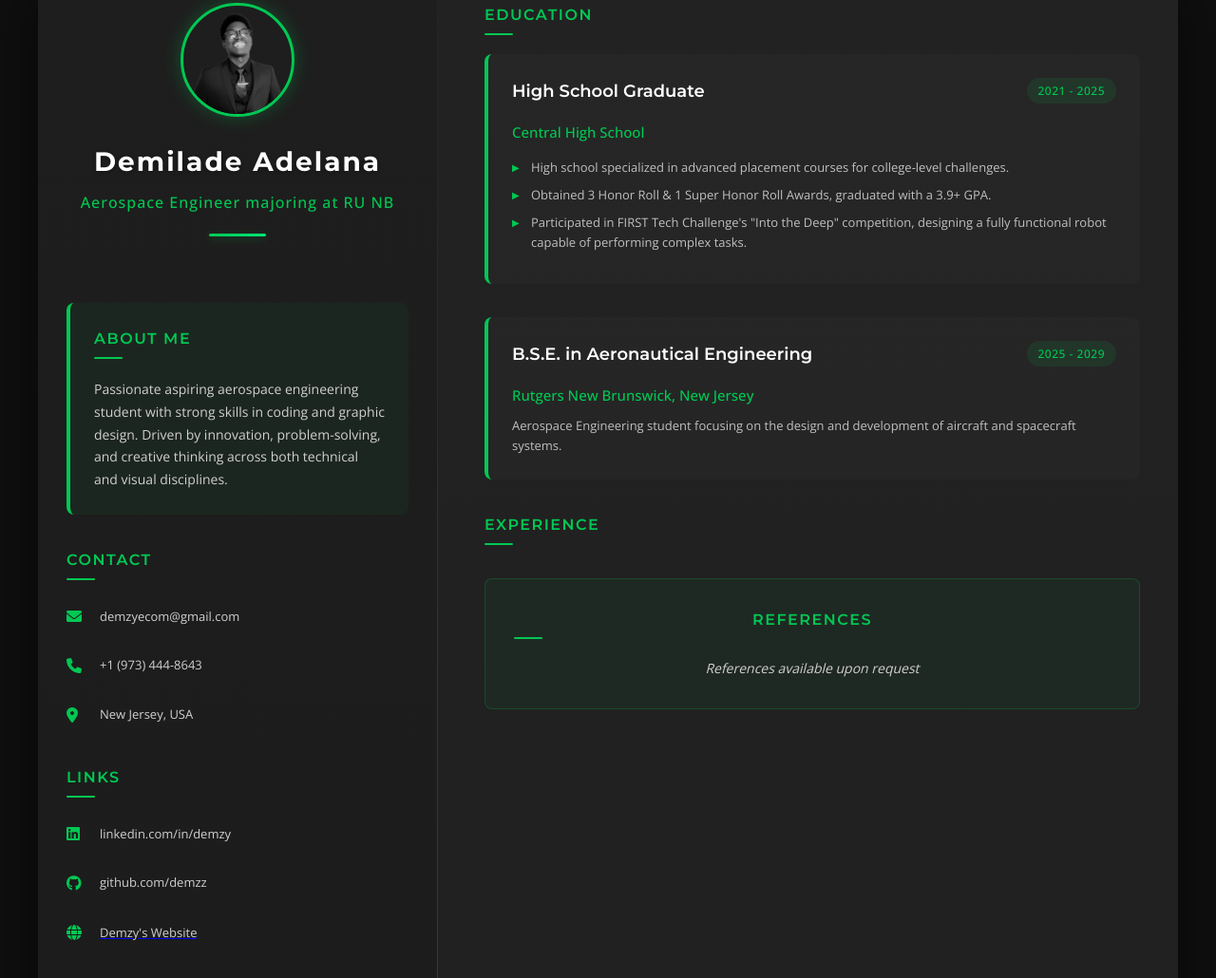
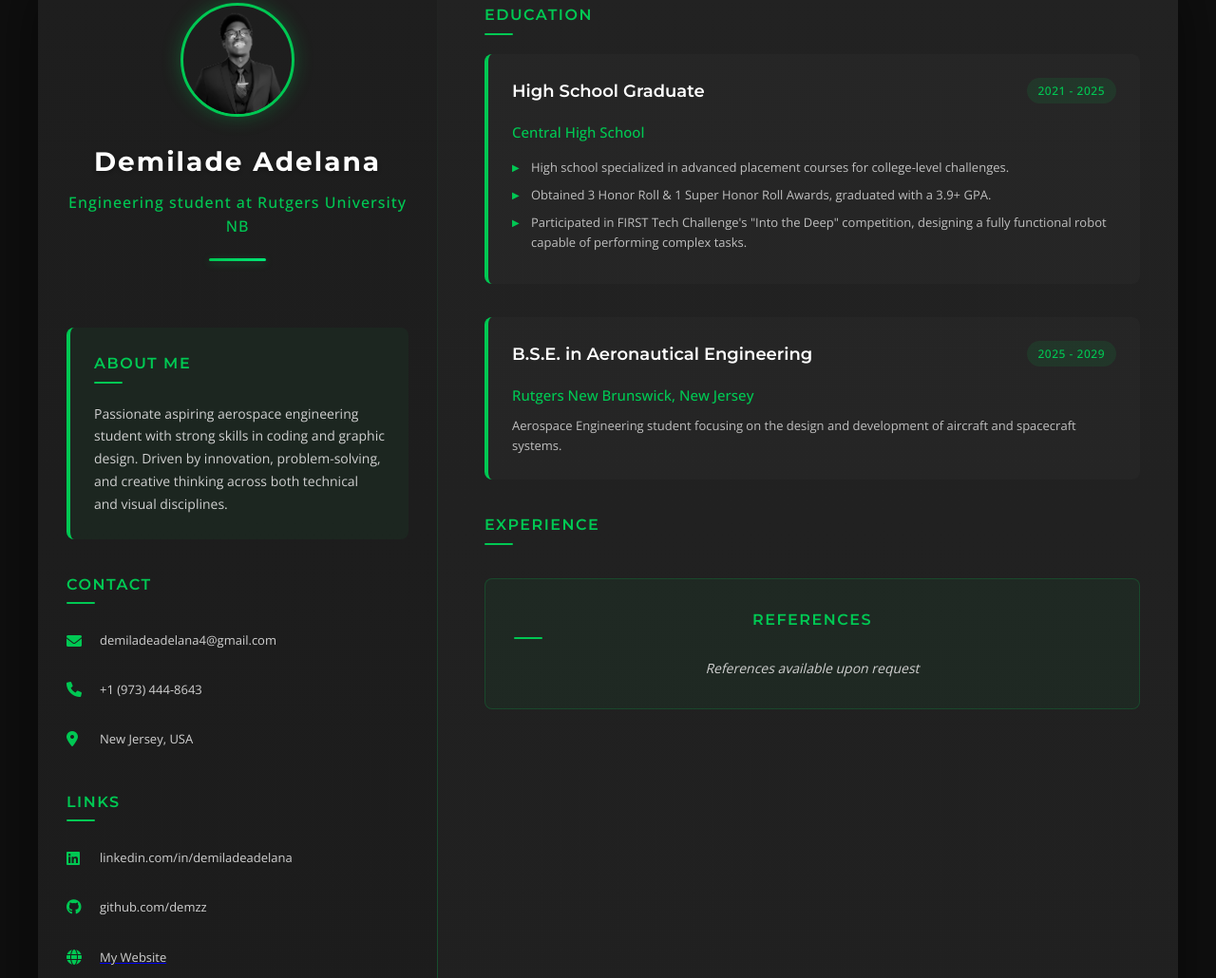
Before and after one commit to Demzz-tech/resume, a plain HTML site: page index.html in a window 1280 px wide. Shown: the part 37-1067 px from the top of the page at 95% size. Drawn offline with nearby package versions, Linux system fonts and the light colour scheme.

Commit message:
Update index.html

```diff
--- a/index.html
+++ b/index.html
@@ -37,7 +37,7 @@
                     </div>
                 </div>
                 <h1 class="name">Demilade Adelana</h1>
-                <p class="title">Aerospace Engineer majoring at RU NB</p>
+                <p class="title">Engineering student at Rutgers University NB</p>
                 <div class="accent-line"></div>
             </div>
 
@@ -56,7 +56,7 @@
                 <h2 class="section-title">CONTACT</h2>
                 <div class="contact-item">
                     <i class="fas fa-envelope"></i>
-                    <span>demzyecom@gmail.com</span>
+                    <span>demiladeadelana4@gmail.com</span>
                 </div>
                 <div class="contact-item">
                     <i class="fas fa-phone"></i>
@@ -73,7 +73,7 @@
                 <h2 class="section-title">LINKS</h2>
                 <div class="link-item">
                     <i class="fab fa-linkedin"></i>
-                    <span>linkedin.com/in/demzy</span>
+                    <span>linkedin.com/in/demiladeadelana</span>
                 </div>
                 <div class="link-item">
                     <i class="fab fa-github"></i>
@@ -81,7 +81,7 @@
                 </div>
                 <div class="link-item">
                     <i class="fas fa-globe"></i>
-                    <a href="https://demzz-tech.github.io/db/" target="_blank"><span>Demzy's Website</span></a>
+                    <a href="https://demzz-tech.github.io/db/" target="_blank"><span>My Website</span></a>
                 </div>
             </div>
 
@@ -124,12 +124,6 @@
                     <span class="language-name">Yoruba</span>
                     <div class="language-bar">
                         <div class="language-progress" style="width: 70%;"></div>
-                    </div>
-                </div>
-                <div class="language-item">
-                    <span class="language-name">French</span>
-                    <div class="language-bar">
-                        <div class="language-progress" style="width: 20%;"></div>
                     </div>
                 </div>
             </div>
```
